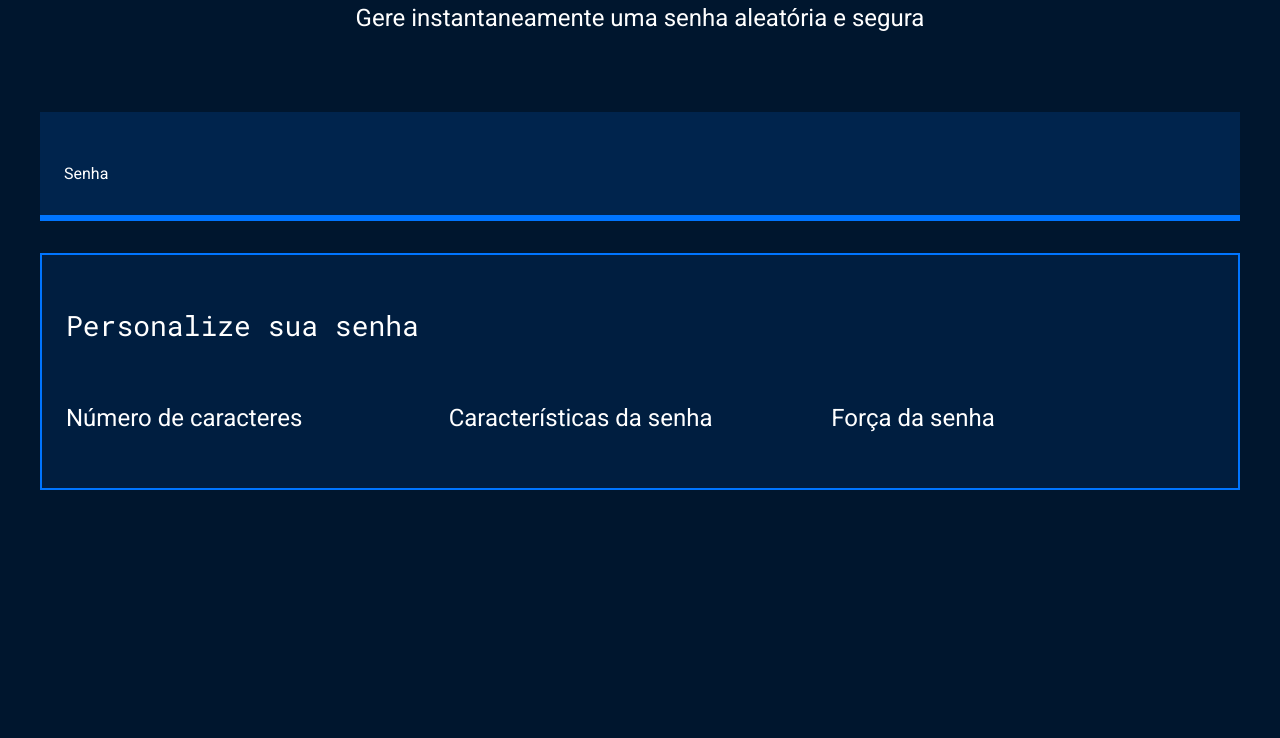
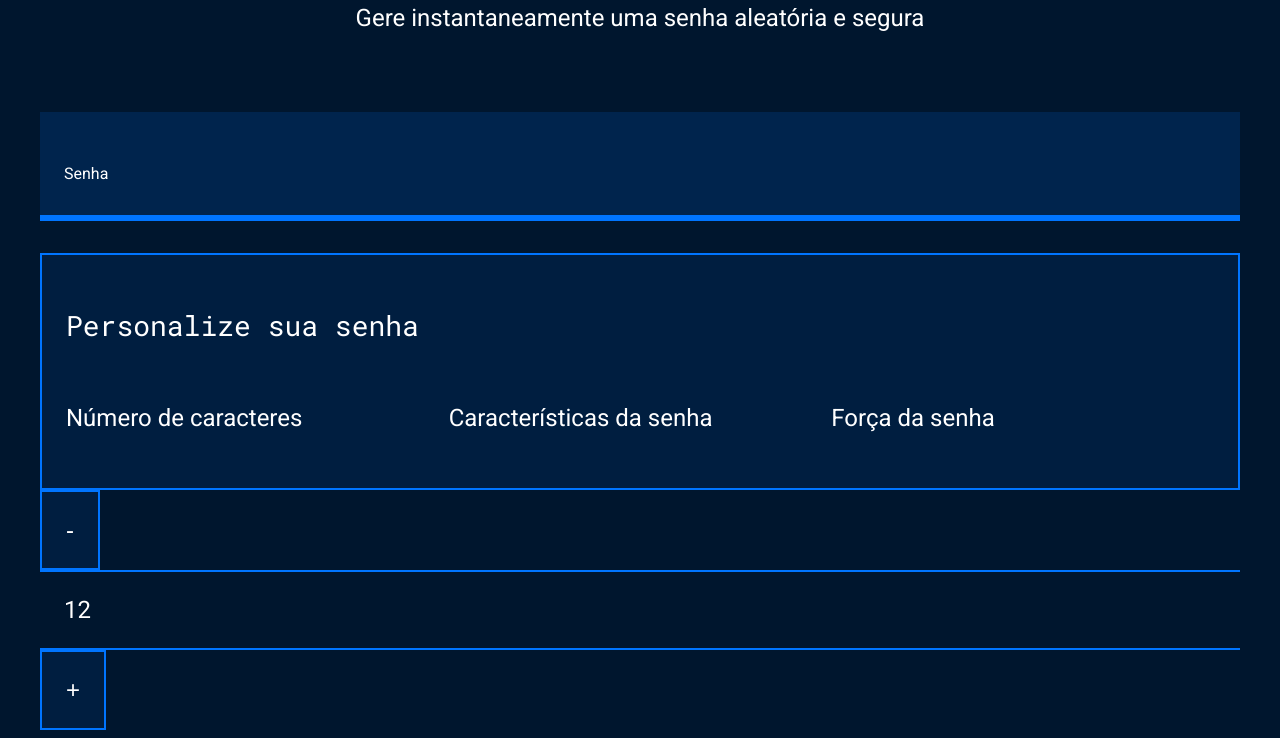
Before and after one commit to gabrielhenriquedossantos/Seguran-a-Digital, a plain HTML site: page index.html in a window 1280 px wide. Shown: the part 191-929 px from the top of the page. Before the commit the page ends 800 px from the top, so only its background shows below. Drawn offline with Linux system fonts and the light colour scheme.

Commit message:
Add files via upload

```diff
--- a/index.html
+++ b/index.html
@@ -33,6 +33,13 @@
                 </div>
             </div>
         </div>
+            <div class="parametro-senha-botoes">
+                <button class="parametro-senha__botao">-</button>
+                <p class="parametro-senha__texto">12</p>
+                <button class="parametro-senha__botao">+</button>
+            </div>
+        </div>
+
     </section>
 </body>
 
--- a/style.css
+++ b/style.css
@@ -89,4 +89,19 @@ body{
     .parametro-coluna__senha{
         flex-direction: row;
     }
+    .parametro-senha__texto{
+        padding: 24px;
+        border-top: 2px solid var(--borda);
+        border-bottom: 2px solid var(--borda);
+        margin: 0;
+        font-size: 24px;
+    }
+    .parametro-senha__botao{
+        background-color: var(--fundo-texto);
+        color: var(--branco);
+        border: 2px solid var(--borda);
+        padding: 24px;
+        font-size: 24px;
+        cursor: pointer;
+    }
 }
```
